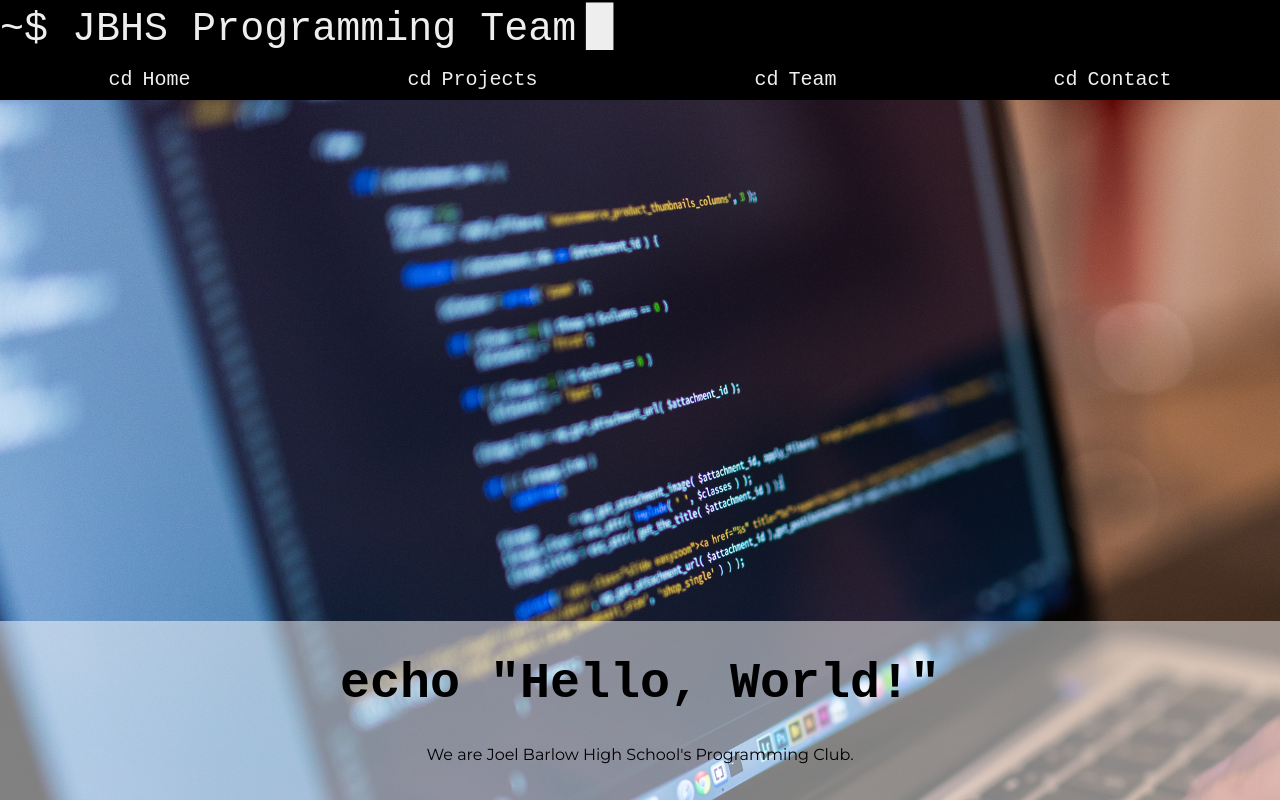
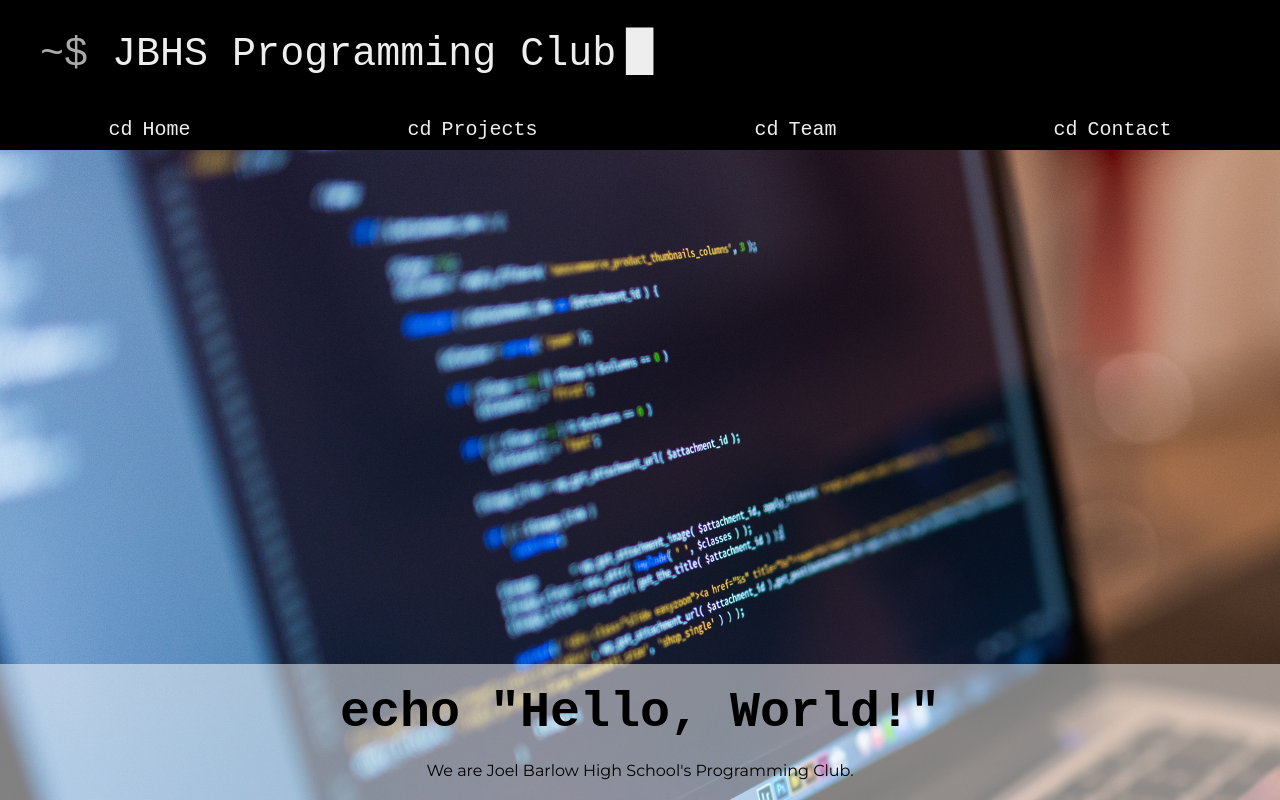
Before and after one commit to BarlowProgramming/website, a website: page public/index.html in a window 1280 px wide. Drawn offline with nearby package versions, Linux system fonts and the light colour scheme.

Commit message:
Made header larger

```diff
--- a/public/index.html
+++ b/public/index.html
@@ -1,7 +1,7 @@
 <!DOCTYPE html>
 <html lang="en">
 	<head>
-		<title>JBHS Programming Team</title>
+		<title>JBHS Programming Club</title>
 		<script src="https://code.jquery.com/jquery-2.2.2.min.js" integrity="sha256-36cp2Co+/62rEAAYHLmRCPIych47CvdM+uTBJwSzWjI=" crossorigin="anonymous"></script>
 		<script src="script.js"></script>
 	</head>
--- a/public/script.js
+++ b/public/script.js
@@ -15,7 +15,7 @@ $(function() {
 	// add header
 	var header = `
 	<div id="header">
-		<div id="title">JBHS Programming Team</div>
+		<div id="title">JBHS Programming Club</div>
 		<nav id="links">
 			<a class="animate" href="/">Home</a>
 			<a class="animate" href="projects.html">Projects</a>
--- a/public/style.css
+++ b/public/style.css
@@ -9,7 +9,7 @@ body, html {
 	padding: 0;
 	height: 100%;
 	min-height: 500px;
-	min-width: 750px;
+	min-width: 700px;
 }
 
 /* animations */
@@ -39,18 +39,20 @@ a {
 /* specific element styles */
 /* header styles */
 div#header {
-	height: 100px;
+	height: 150px;
 }
 div#title {
-	height: 60px;
-	line-height: 60px;
+	height: 110px;
+	line-height: 110px;
 	font-size: 40px;
 	font-family: courier new;
 	background-color: black;
 	color: #eeeeee;
+	padding: 0 40px;
 }
 div#title::before {
 	content: "~$ ";
+	color: #aaaaaa;
 }
 div#title::after {
 	content: "\2005\2589";
@@ -82,7 +84,7 @@ nav#links > a:hover {
 }
 /* main page */
 div#introduction {
-	height: calc(100% - 100px);
+	height: calc(100% - 150px);
 	overflow: hidden;
 }
 div#introductionText {
@@ -91,8 +93,12 @@ div#introductionText {
 	bottom: 0;
 	text-align: center;
 	background-color: rgba(255, 255, 255, 0.5);
-	padding-bottom: 20px;
+	padding: 20px;
 }
 div#introductionText > h1 {
 	font-size: 50px;
+	margin: 0 0 20px 0;
 }
+div#introductionText > p {
+	margin: 0;
+}
```
